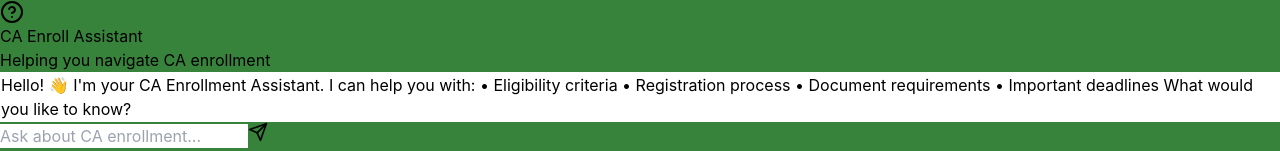
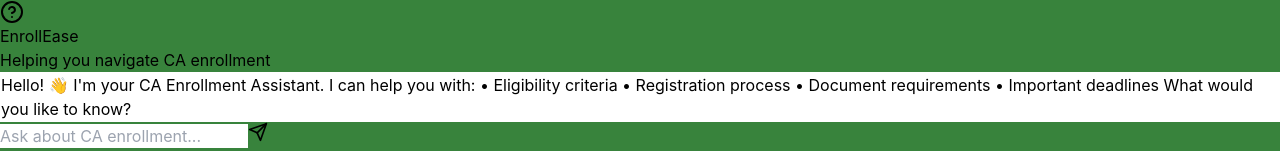
Before and after one commit to Ultrafay/CA-Support, a React (Vite) app: page / in a window 1280 px wide. Shown: the top 151 px of the page. Built offline with nearby package versions, Linux system fonts and the light colour scheme.

Commit message:
Update App.jsx

```diff
--- a/src/App.jsx
+++ b/src/App.jsx
@@ -84,7 +84,7 @@ What would you like to know?`
             <HelpCircle className="text-white" size={24} />
           </div>
           <div>
-            <h1 className="font-bold text-lg">CA Enroll Assistant</h1>
+            <h1 className="font-bold text-lg">EnrollEase</h1>
             <p className="text-xs opacity-80">Helping you navigate CA enrollment</p>
           </div>
         </div>
```
